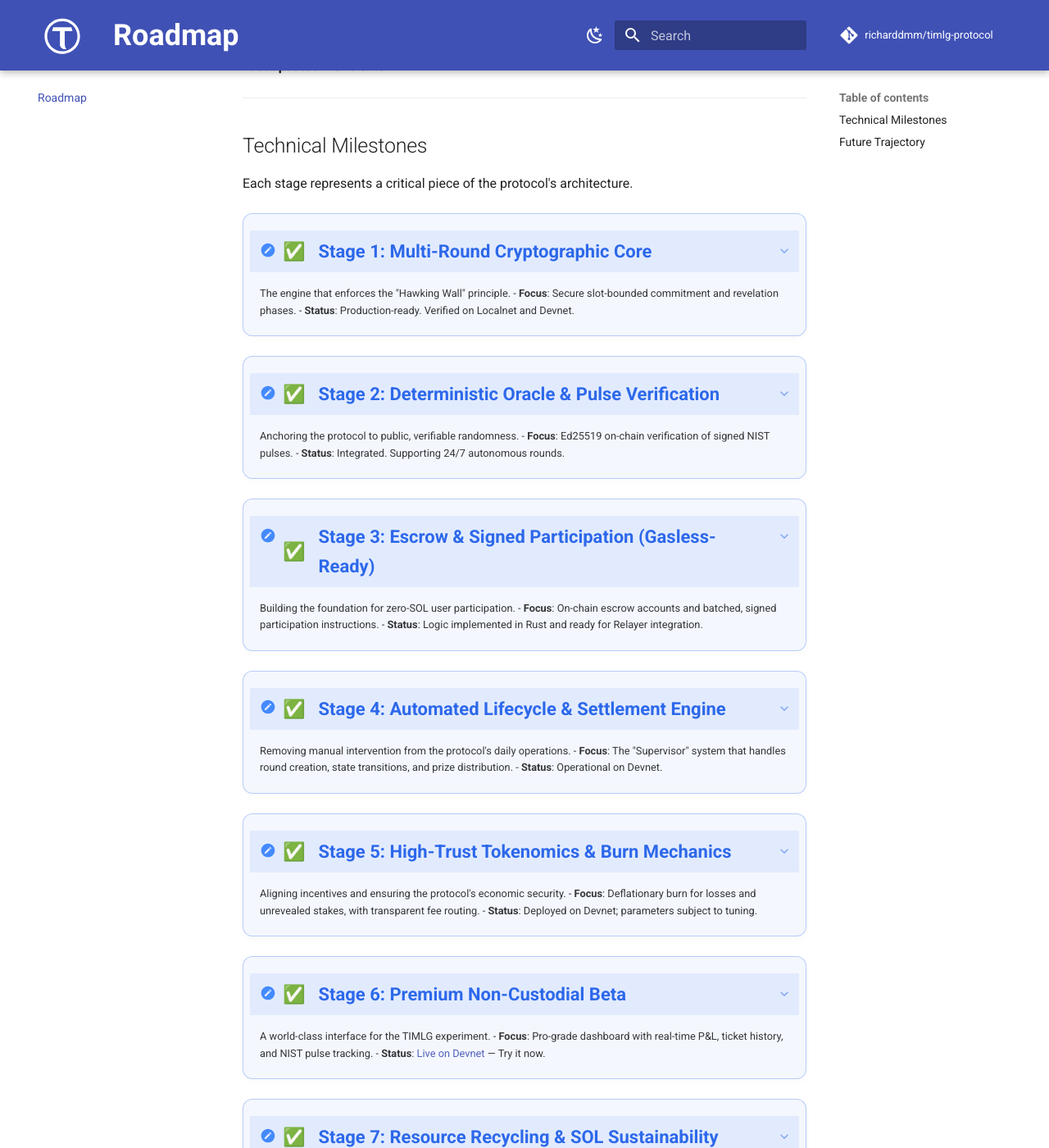
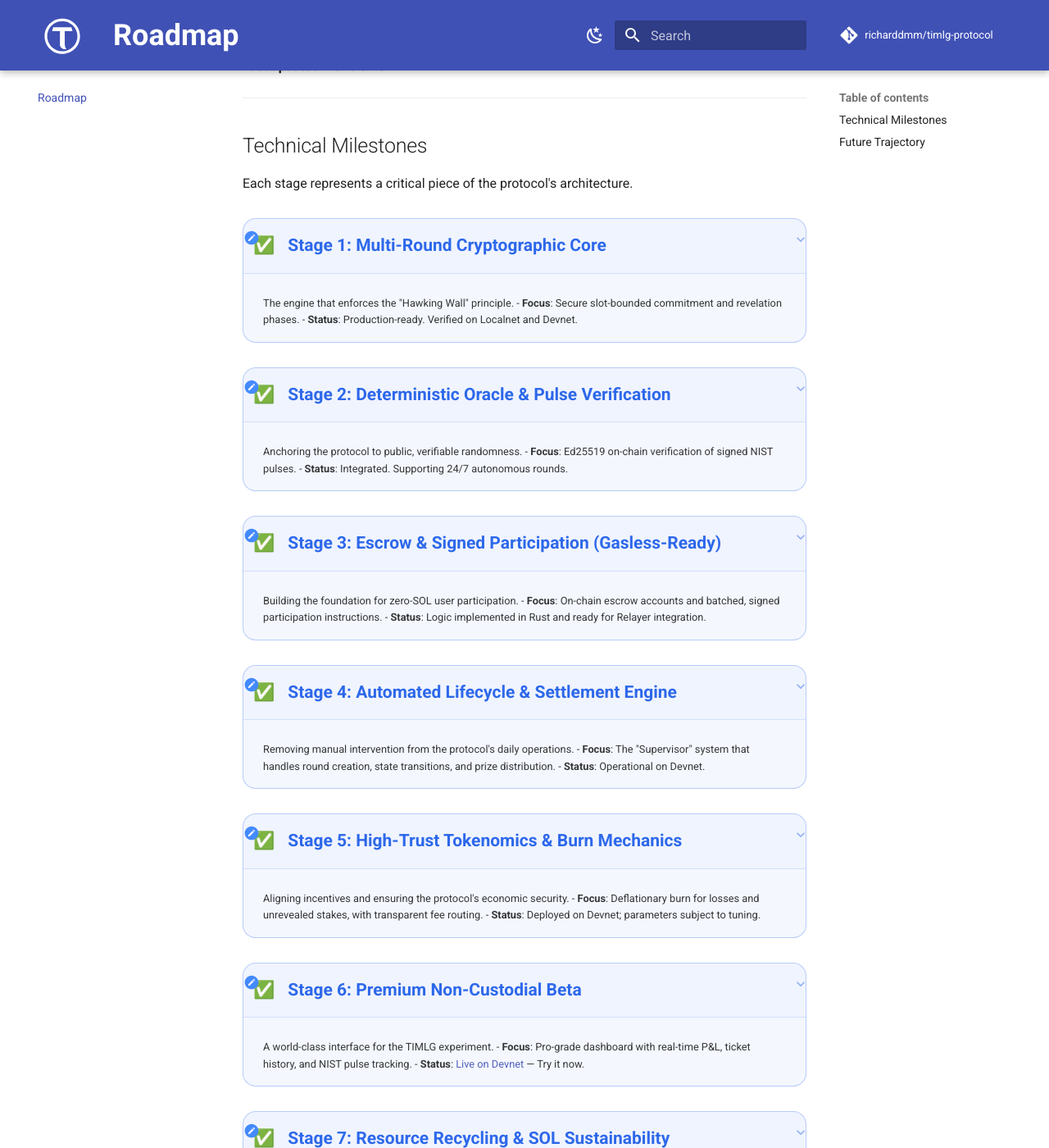
Before and after one commit to TIMLG-Protocol/timlg-protocol, an MkDocs documentation site: the page built from docs/roadmap/index.md, in a window 1280 px wide and 1400 px high, scrolled down 316 px. Shown: the whole window at 82% size. Built offline with MkDocs 1.6.1 and Material for MkDocs 9.7.7, drawn with Linux system fonts in a browser that asks for light colours; comment, search, counter and statistics services are not loaded.

Commit message:
UI: Force uniform azulito background for roadmap stages

```diff
--- a/docs/stylesheets/roadmap.css
+++ b/docs/stylesheets/roadmap.css
@@ -1,36 +1,45 @@
 /* Roadmap accordion (collapsible stages) */
+/* Unified with the Beta App "Azulito" Card style */
+
 .md-typeset details.roadmap-stage {
-  border: 1px solid rgba(45, 104, 234, 0.3);
-  border-radius: 12px;
-  padding: 1rem;
-  margin: 1.2rem 0;
-  background: rgba(45, 104, 234, 0.05);
-  /* Azulito bg */
-  transition: all 0.2s ease-in-out;
-  box-shadow: 0 4px 6px rgba(0, 0, 0, 0.02);
+  border: 1px solid rgba(45, 104, 234, 0.3) !important;
+  border-radius: 16px !important;
+  margin: 1.5rem 0 !important;
+  padding: 0 !important;
+  background: rgba(45, 104, 234, 0.05) !important;
+  /* The Azulito tone */
+  overflow: hidden;
+  box-shadow: none !important;
+  transition: transform 0.2s ease, border-color 0.2s ease;
 }
 
 .md-typeset details.roadmap-stage:hover {
-  border-color: rgba(45, 104, 234, 0.5);
-  background: rgba(45, 104, 234, 0.08);
-  box-shadow: 0 8px 15px rgba(45, 104, 234, 0.1);
+  border-color: rgba(45, 104, 234, 0.5) !important;
   transform: translateY(-1px);
 }
 
 .md-typeset details.roadmap-stage>summary {
   cursor: pointer;
   list-style: none;
-  display: flex;
+  display: flex !important;
   align-items: center;
   gap: 0.8rem;
-  font-weight: 700;
-  font-size: 1.1rem;
-  color: #2D68EA;
+  padding: 16px 24px !important;
+  background: rgba(45, 104, 234, 0.02) !important;
+  /* Slightly distinct header background */
+  border-bottom: 1px solid rgba(45, 104, 234, 0.15) !important;
+  font-weight: 700 !important;
+  font-size: 1.05rem !important;
+  color: #2D68EA !important;
   /* TIMLG Blue */
 }
 
-.md-typeset details.roadmap-stage>summary strong {
-  color: inherit;
+/* Ensure content area is also transparent over the details background */
+.md-typeset details.roadmap-stage>*:not(summary) {
+  padding: 16px 24px !important;
+  margin: 0 !important;
+  background: transparent !important;
+  border: none !important;
 }
 
 .md-typeset details.roadmap-stage>summary::-webkit-details-marker {
@@ -51,19 +60,20 @@
   content: "−";
 }
 
-/* Content styling */
+/* Content typography */
 .md-typeset details.roadmap-stage p,
 .md-typeset details.roadmap-stage ul {
-  margin-top: 0.8rem;
-  margin-bottom: 0;
+  margin-top: 0.5rem !important;
   color: var(--md-default-fg-color);
   opacity: 0.9;
+  line-height: 1.6;
 }
 
 .md-typeset details.roadmap-stage ul {
-  padding-left: 1.4rem;
+  padding-left: 1.4rem !important;
+  list-style-type: disc !important;
 }
 
 .md-typeset details.roadmap-stage ul li {
-  margin-bottom: 0.2rem;
+  margin-bottom: 0.4rem !important;
 }
```
